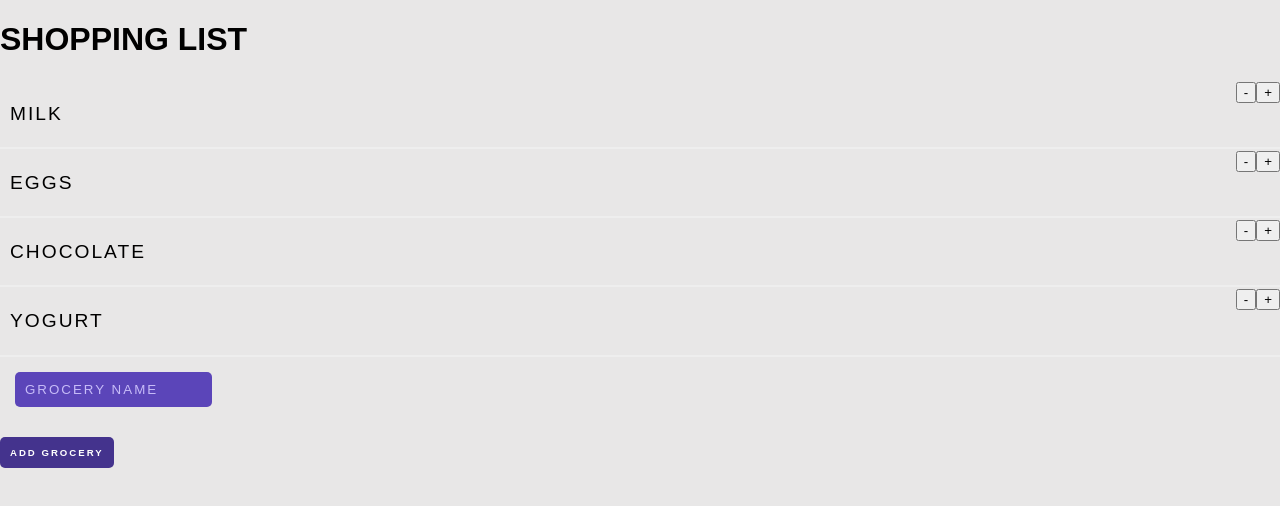
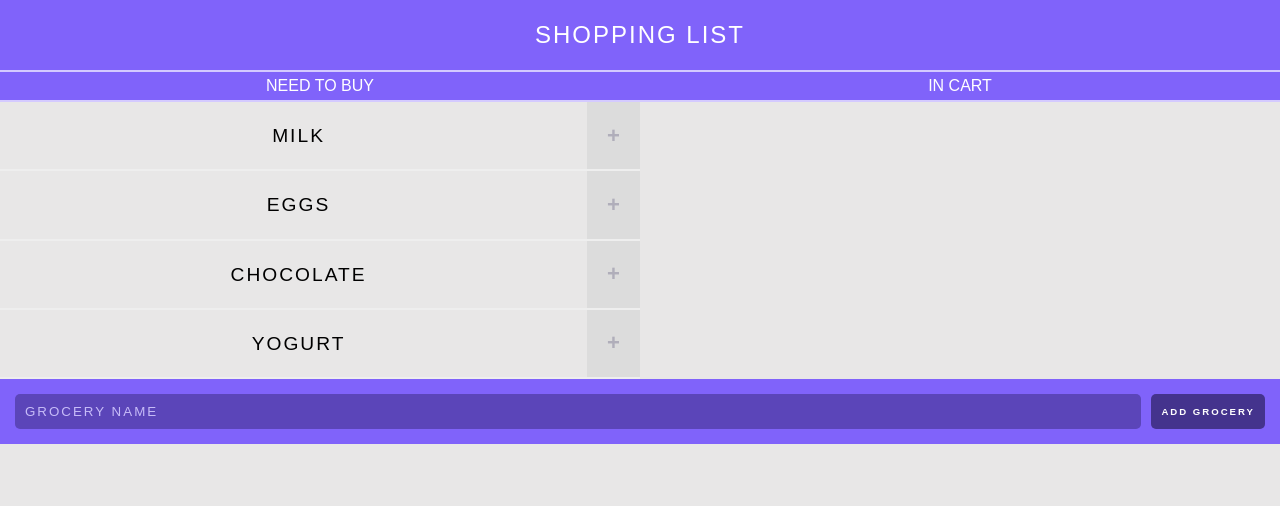
Before and after one commit to aliciapiedra/React-Shopping-List, a React (Create React App) app: page / in a window 1280 px wide. Shown: the top 506 px of the page. Built offline with nearby package versions, Linux system fonts and the light colour scheme.

Commit message:
it's working

```diff
--- a/src/App.js
+++ b/src/App.js
@@ -4,52 +4,42 @@ import Header from './components/Header';
 import groceriesList from './data/GroceriesList';
 import Items from './components/Items';
 import ItemForm from './components/ItemForm';
-import inCart from './data/InCart';
-import Carts from './components/Carts';
+
 
 class App extends Component {
-  state = { groceries: groceriesList, inCart: [inCart] }
+  state = { groceryList: groceriesList }
 
-  handleChangeGroceries = name => {
-    let { groceries } = this.state
-    groceries = groceries.filter(item => item.name !== name )
-    let { inCart } = this.state
-    inCart.push({name: name })
-    this.setState ({ groceries, inCart })
-  }
-
-  handleReputGroceries = name => {
-    let { inCart } = this.state
-    inCart = inCart.filter( g => g.name !== name)
-    let { groceries } = this.state
-    groceries.push({name: name })
-    this.setState ({ inCart, groceries })
+  handleChange = id => {
+    const { groceryList } = this.state;
+    groceryList[id].inCart = !groceryList[id].inCart
+    this.setState({ groceryList })
   }
 
   addGroceries = name => {
-    const {  groceries } = this.state
+    const {  groceryList } = this.state
     let unique = true
-    groceries.forEach((grocery) => {
+    groceryList.forEach((grocery) => {
       if (grocery.name.toLowerCase() === name.toLowerCase()) {
         unique = false
       }
     })
     if (unique){
-      groceries.push({ name: name, id: groceries.length })
-      this.setState({ groceries })
+      groceryList.push({ name: name, id: groceryList.length })
+      this.setState({ groceryList })
     } else {
       alert('That item is already on the list!')
     }
   }
 
   render() {
-    const { groceries } = this.state
+    const { groceryList } = this.state
+    const needToBuy = groceryList.filter(item => !item.inCart)
+    const inCart = groceryList.filter(item => item.inCart)
     return (
       <div className="App">
         <Header title="Shopping List"/>
-        <Items list={groceries} changeGroceries={this.handleChangeGroceries} reputGrocery={this.handleReputGroceries}/>
+        <Items needToBuy={needToBuy} inCart={inCart} handleChange={this.handleChange}/>
         <ItemForm addGroceries={this.addGroceries}/>
-        <Carts cartsList={ inCart } />
       </div>
     );
   }
--- a/src/components/Cart.jsx
+++ /dev/null
@@ -1,11 +0,0 @@
-import React from 'react';
-
-const Cart = props => (
-    <div className="item">
-        <span className="item-name">
-            <span>{props.inCart.name}</span>
-        </span>
-    </div>
-)
-
-export default Cart
--- a/src/components/Carts.jsx
+++ /dev/null
@@ -1,13 +0,0 @@
-import React from 'react';
-import Cart from './Cart';
-import inCart from '../data/InCart';
-
-const Carts = ({ inCart, cartsList, reputGrocery, changeGroceries }) => (
-    <div>
-        {
-         cartsList.map((item ) => <Cart cartsList={cartsList} changeGroceries={changeGroceries} reputGrocery={reputGrocery} />)
-        }
-    </div>
-)
-
-export default Carts
--- a/src/components/Change.jsx
+++ b/src/components/Change.jsx
@@ -1,10 +1,7 @@
 import React from 'react';
 
-const Change = ({ name, changeGroceries, reputGrocery }) => (
-        <div className="change">
-            <button onClick={() => changeGroceries( name )} className="changeAdding"> - </button>
-            <button onClick={() => reputGrocery( name )} className="changeAdding"> + </button>
-        </div>
+const Change = ({ item, symbol, status, handleChange }) => (
+       <button onClick={() => handleChange(item.id)} className={`item-action ${status}`}>{symbol}</button>
 )
 
 export default Change
--- a/src/components/Header.jsx
+++ b/src/components/Header.jsx
@@ -1,7 +1,7 @@
 import React from 'react';
 
 const Header = ({ title }) => (
-    <header>
+    <header className="head">
         <h1>{title}</h1>
     </header>
 )
--- a/src/components/Item.jsx
+++ b/src/components/Item.jsx
@@ -1,12 +1,12 @@
 import React from 'react';
 import Change from './Change';
 
-const Item = props => (
+const Item = ({ symbol, item, status, handleChange }) => (
     <div className="item">
         <span className="item-name">
-            <span>{props.grocery.name}</span>
+            <span>{item.name}</span>
         </span>
-        <Change changeGroceries={props.changeGroceries} reputGrocery={props.reputGrocery} name={props.grocery.name} />
+        <Change symbol={symbol} status={status} item={item} handleChange={handleChange}/>
     </div>
 )
 
--- a/src/components/ItemForm.jsx
+++ b/src/components/ItemForm.jsx
@@ -16,7 +16,7 @@ class ItemForm extends Component {
     render() {
         const { name } = this.state
         return (
-            <form onSubmit={this.handleSubmit}>
+            <form className="form" onSubmit={this.handleSubmit}>
                 <input type="text" placeholder="Grocery Name" value={name} onChange={this.handleNameChange} />
                 <input type="submit" value="Add Grocery" />
             </form>
--- /dev/null
+++ b/src/components/ItemHeader.jsx
@@ -0,0 +1,5 @@
+import React from 'react';
+
+const ItemHeader = ({ title }) => <header className ="head list-type">{title}</header>
+
+export default ItemHeader
--- a/src/components/Items.jsx
+++ b/src/components/Items.jsx
@@ -1,11 +1,17 @@
 import React from 'react';
 import Item from './Item';
+import ItemHeader from './ItemHeader';
 
-const Items = ({ list, changeGroceries, reputGrocery }) => (
-    <div>
-        {
-            list.map((item ) => <Item grocery={item} changeGroceries={changeGroceries} reputGrocery={reputGrocery}/>)
-        }
+const Items = ({ needToBuy, inCart, handleChange }) => (
+    <div className="shopping-list">
+        <div className="to-buy">
+            <ItemHeader title="Need To Buy" />
+                {needToBuy.map(item => <Item symbol="+" status="add" item={item} key={item.id} handleChange={handleChange} /> )}
+        </div>
+        <div className="cart">
+            <ItemHeader title="In Cart" />
+                {inCart.map(item => <Item symbole ="-" status ="remove" item={item} key={item.id} handleChange={handleChange} />)}
+        </div>
     </div>
 )
 
--- a/src/data/GroceriesList.jsx
+++ b/src/data/GroceriesList.jsx
@@ -2,18 +2,22 @@ const groceriesList = [
     {
         name: "Milk",
         id: 0,
+        inCart: false,
     },
     {
         name: "Eggs",
         id: 1,
+        inCart: false,
     },
     {
         name: "Chocolate",
         id: 2,
+        inCart: false,
     },
     {
         name: "Yogurt",
         id: 3,
+        inCart: false,
     },
 ]
 
--- a/src/data/InCart.jsx
+++ /dev/null
@@ -1,3 +0,0 @@
-const inCart = []
-
-export default inCart
```
